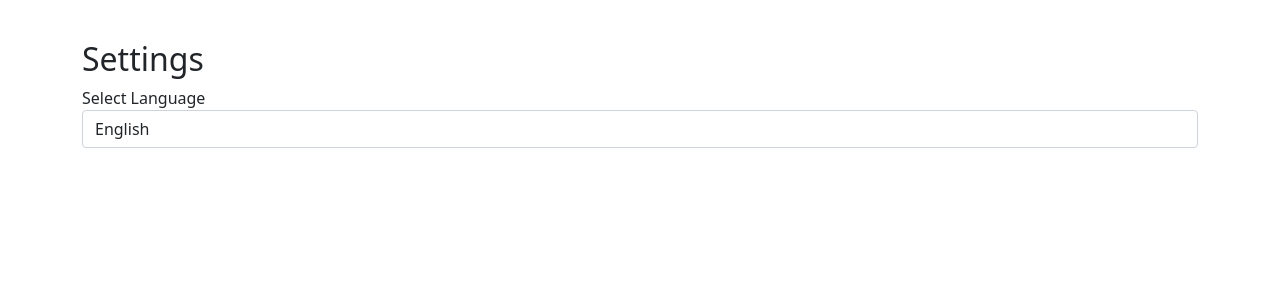
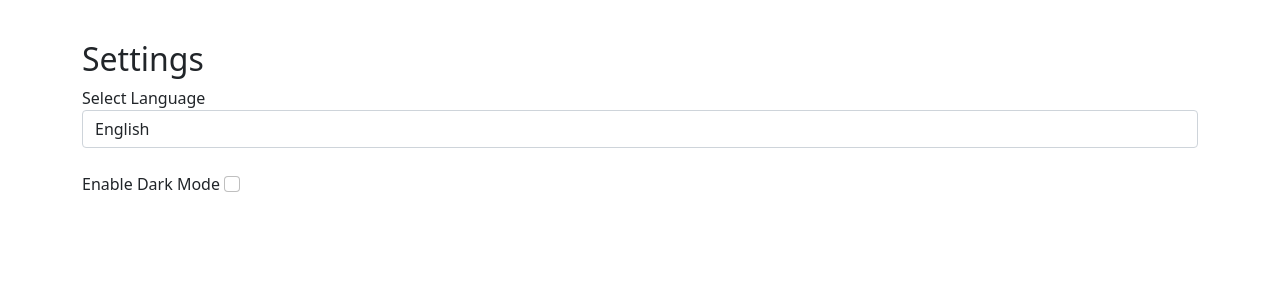
Before and after one commit to Jeremy-Verweij/webtech, a Flask app: page /settings in a window 1280 px wide. Shown: the part 86-386 px from the top of the page. Run offline with Flask 3, Linux system fonts and the light colour scheme; a user stored in the database is signed in; data comes from the database, SQL or seed files in the repository.

Commit message:
Update settings.html

```diff
--- a/templates/settings.html
+++ b/templates/settings.html
@@ -1,6 +1,10 @@
-{% extends "layout.html" %} {% block content %}
+{% extends "layout.html" %}
+
+{% block content %}
 <div class="container mt-4">
     <h2>Settings</h2>
+
+    <!-- Language Selection -->
     <form action="{{ url_for('change_language') }}" method="POST" class="form-inline">
         <label for="language">Select Language</label>
         <select name="language" class="form-control" onchange="this.form.submit()">
@@ -9,5 +13,12 @@
             <option value="FR" {% if session['language'] == 'FR' %}selected{% endif %}>Français</option>
         </select>
     </form>
+
+    <!-- Dark Mode Toggle -->
+    <form action="{{ url_for('toggle_dark_mode') }}" method="POST" class="form-inline mt-4">
+        <label for="dark_mode">Enable Dark Mode</label>
+        <input class="form-check-input" type="checkbox" id="darkModeToggle" name="dark_mode"
+               {% if user_settings.DarkMode %}checked{% endif %} onchange="this.form.submit()">
+    </form>
 </div>
 {% endblock %}
```
